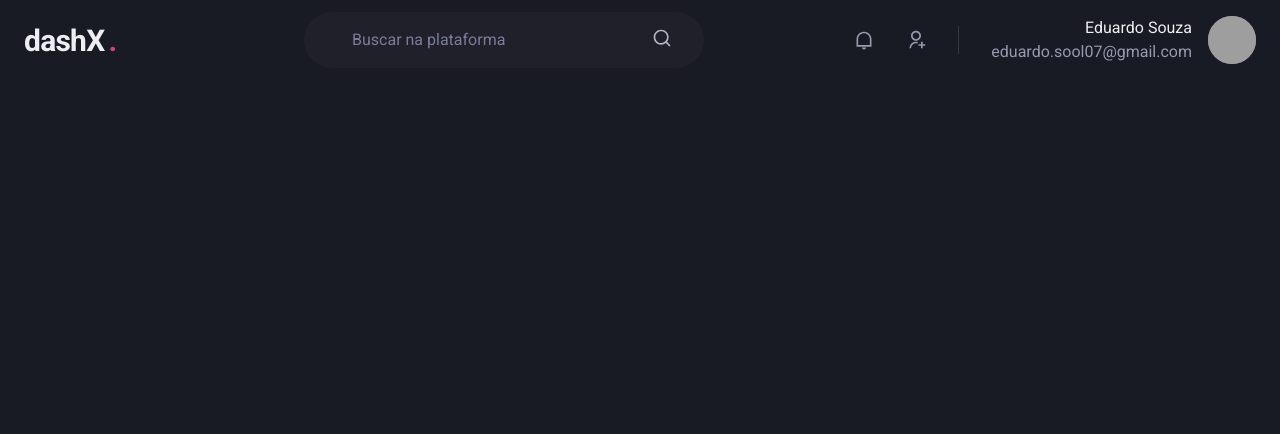
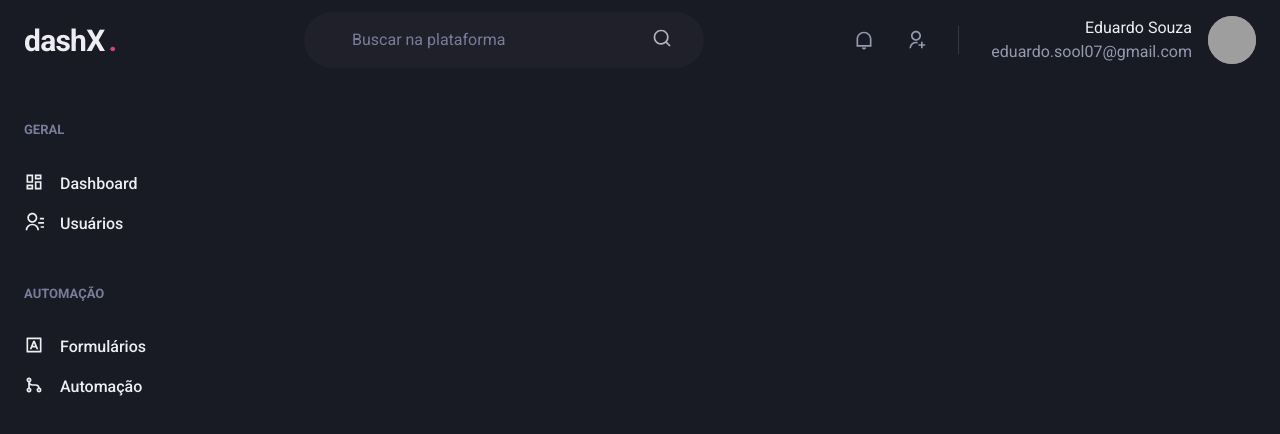
Before and after one commit to Eduardo-SO/dashx, a Next.js app: page /dashboard in a window 1280 px wide. Shown: the top 434 px of the page. Built offline with nearby package versions, Linux system fonts and the light colour scheme; grey boxes are pictures that could not be loaded.

Commit message:
Add sidebar initial structure

```diff
--- /dev/null
+++ b/src/components/Sidebar.tsx
@@ -0,0 +1,37 @@
+import { Box, Stack, Text, Link, Icon } from '@chakra-ui/react'
+import { RiContactsLine, RiDashboardLine, RiGitMergeLine, RiInputMethodLine } from 'react-icons/ri'
+
+export default function Sidebar() {
+  return (
+    <Box as="aside" w="64" mr="8">
+      <Stack align="flex-start" spacing="12">
+        <Box>
+          <Text color="gray.400" fontWeight="bold" fontSize="small" textTransform="uppercase">Geral</Text>
+          <Stack align="stretch" spacing="4" mt="8">
+            <Link display="flex" align="center">
+              <Icon as={RiDashboardLine} fontSize="20" />
+              <Text ml="4" fontWeight="medium">Dashboard</Text>
+            </Link>
+            <Link display="flex" align="center">
+              <Icon as={RiContactsLine} fontSize="20" />
+              <Text ml="4" fontWeight="medium">Usuários</Text>
+            </Link>
+          </Stack>
+        </Box>
+        <Box>
+          <Text color="gray.400" fontWeight="bold" fontSize="small" textTransform="uppercase">Automação</Text>
+          <Stack align="stretch" spacing="4" mt="8">
+            <Link display="flex" align="center">
+              <Icon as={RiInputMethodLine} fontSize="20" />
+              <Text ml="4" fontWeight="medium">Formulários</Text>
+            </Link>
+            <Link display="flex" align="center">
+              <Icon as={RiGitMergeLine} fontSize="20" />
+              <Text ml="4" fontWeight="medium">Automação</Text>
+            </Link>
+          </Stack>
+        </Box>
+      </Stack>
+    </Box>
+  )
+}
--- a/src/pages/dashboard.tsx
+++ b/src/pages/dashboard.tsx
@@ -1,9 +1,15 @@
+import { Flex } from "@chakra-ui/react";
 import Header from "../components/Header";
+import Sidebar from "../components/Sidebar";
 
 export default function Dashboard() {
   return (
-    <div>
+    <Flex direction="column" h="100vh">
       <Header />
-    </div>
+
+      <Flex w="100%" my="6" maxW={1480} mx="auto" px="6">
+        <Sidebar />
+      </Flex>
+    </Flex>
   )
 }
```
